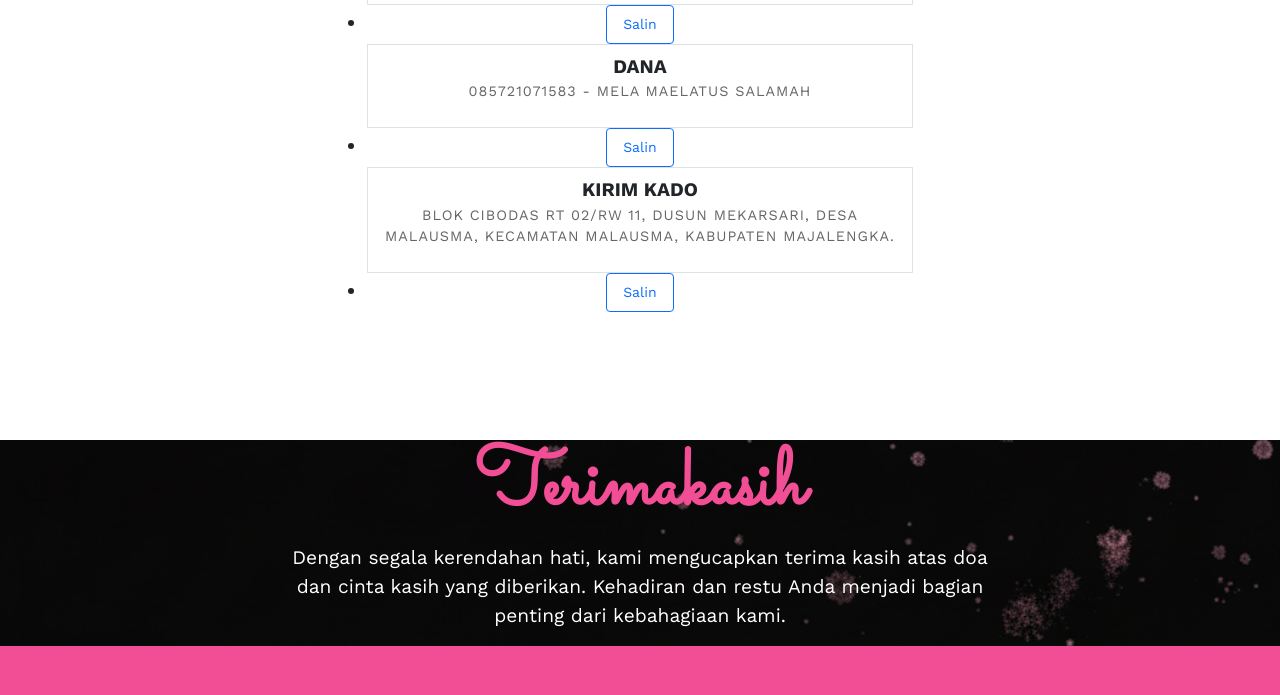
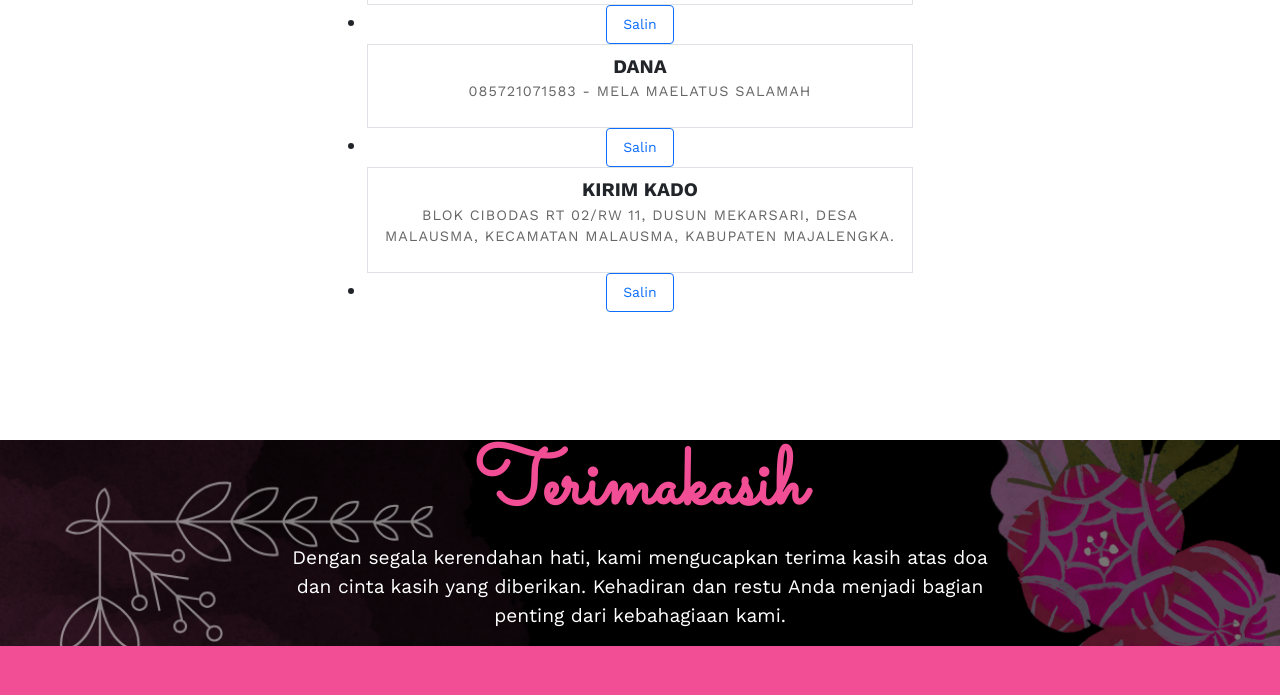
Before and after one commit to ifinsopian/wedding-of-mela-ifin, a plain HTML site: page index.html in a window 1280 px wide. Shown: the part 4759-5454 px from the top of the page. Drawn offline with nearby package versions, Linux system fonts and the light colour scheme; some packages are replaced by stand-ins of ours; a script that the page names is missing.

Commit message:
Change background image and clean up styles
Updated background image for the .penutup class and removed commented-out background colors in .tentang and .acara classes.

```diff
--- a/style.css
+++ b/style.css
@@ -210,7 +210,7 @@ body {
 }
 
 .penutup {
-  background-image: url(img/7.png);
+  background-image: url(img/9.png);
   background-size: cover;
   /*background-color: salmon;*/
   color: white;
@@ -536,15 +536,14 @@ footer li {
 
   /*baru*/
   .tentang {
-    /*background-color: salmon;*/
+
     height: 100vh;
     display: flex;
     margin-top: 0;
   }
 
   .tentang .container {
-    /*background-color: blue;*/
-    /*margin-top: -10rem;*/
+
     padding-top: 8rem;
   }
 
@@ -555,18 +554,18 @@ footer li {
   }
 
   .tentang .couple .female {
-    /*background-color: salmon;*/
+
     margin-bottom: 5rem;
   }
 
   /*acara*/
   .acara {
-    /*background-color: salmon;*/
+
     height: 100vh;
     display: flex;
   }
   .acara .container {
-    /*background-color: white;*/
+
     overflow: auto;
     margin: auto;
   }
```
